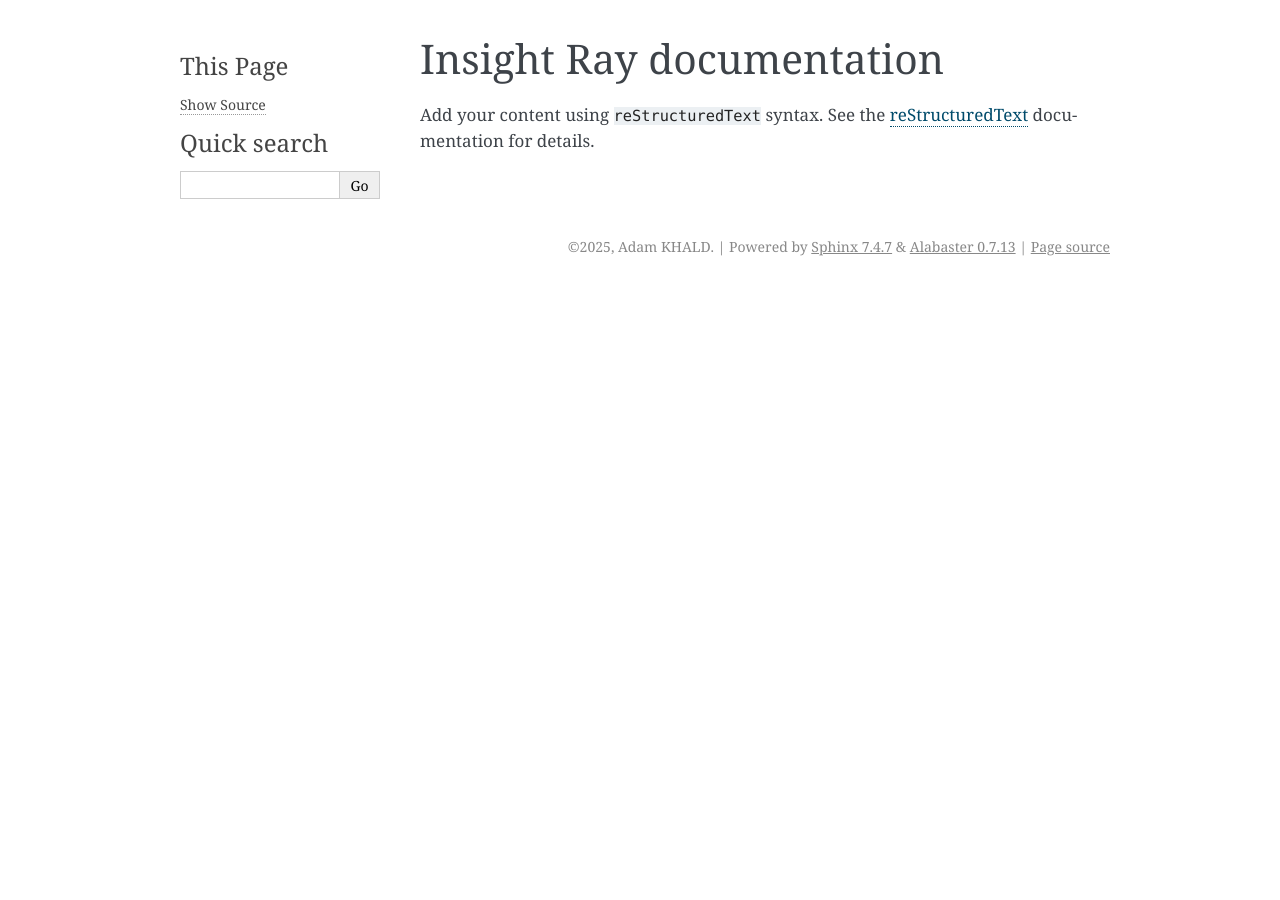
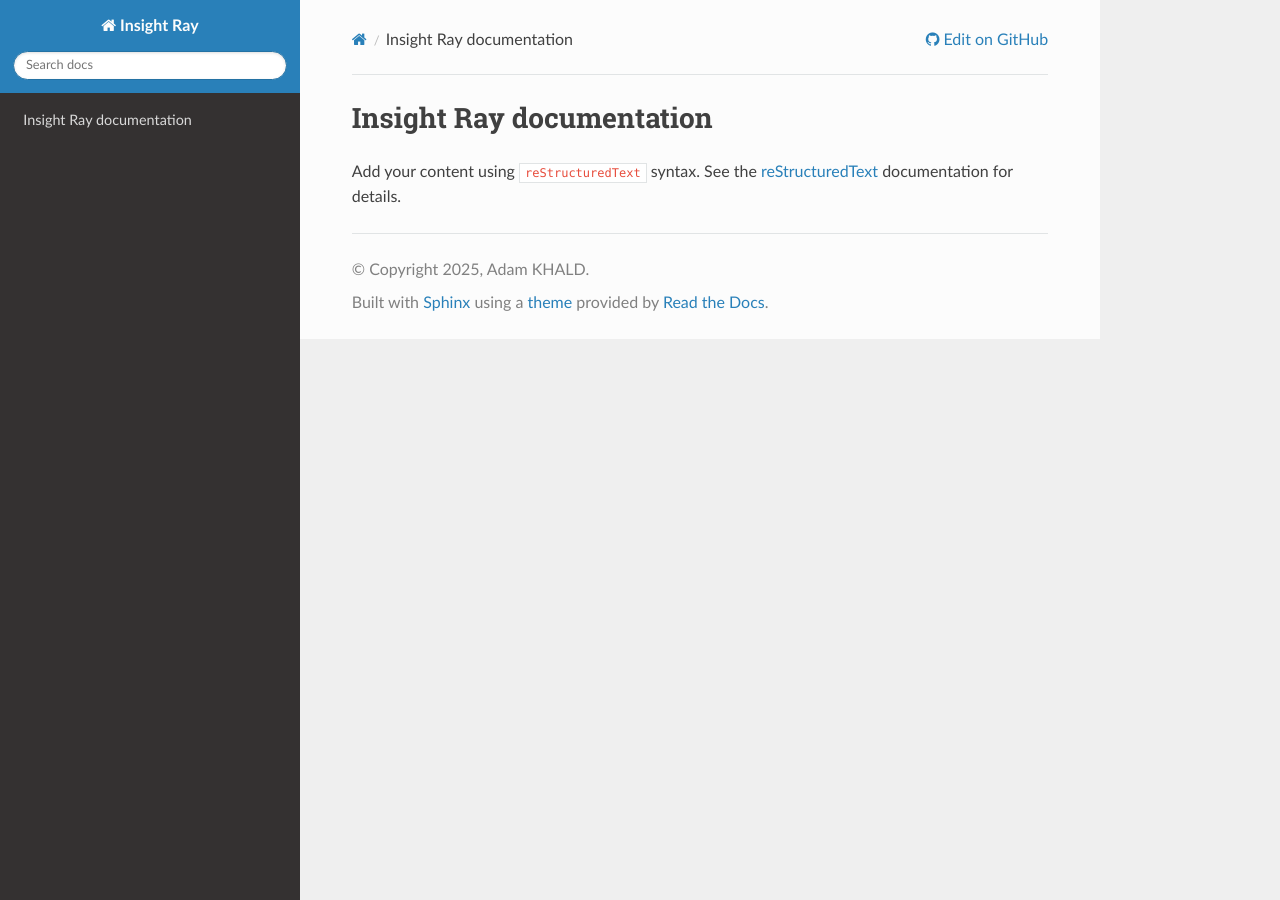
Before and after one commit to Adamkhald/InsightRay, a Sphinx documentation site: the page built from docs/docs/index.rst, in a window 1280 px wide. Built offline with Sphinx 7.4.7 and the Read the Docs theme 3.1.0, drawn with Linux system fonts in a browser that asks for light colours.

Commit message:
Update conf.py

```diff
--- a/docs/docs/conf.py
+++ b/docs/docs/conf.py
@@ -14,7 +14,15 @@ release = '1'
 # -- General configuration ---------------------------------------------------
 # https://www.sphinx-doc.org/en/master/usage/configuration.html#general-configuration
 
-extensions = []
+extensions = [
+    'sphinx.ext.autodoc',
+    'sphinx.ext.viewcode',
+    'sphinx.ext.napoleon',
+    'sphinx.ext.githubpages',
+    'sphinx.ext.intersphinx',
+    'sphinx_rtd_theme',
+    'myst_parser',  # For Markdown support
+]
 
 templates_path = ['_templates']
 exclude_patterns = ['_build', 'Thumbs.db', '.DS_Store']
@@ -24,5 +32,45 @@ exclude_patterns = ['_build', 'Thumbs.db', '.DS_Store']
 # -- Options for HTML output -------------------------------------------------
 # https://www.sphinx-doc.org/en/master/usage/configuration.html#options-for-html-output
 
-html_theme = 'alabaster'
+html_theme = 'sphinx_rtd_theme'
 html_static_path = ['_static']
+html_theme_options = {
+    'analytics_id': '',  # Provided by Google Analytics
+    'logo_only': False,
+    'display_version': True,
+    'prev_next_buttons_location': 'bottom',
+    'style_external_links': False,
+    'collapse_navigation': True,
+    'sticky_navigation': True,
+    'navigation_depth': 4,
+    'includehidden': True,
+    'titles_only': False
+}
+
+# Custom CSS
+html_static_path = ['_static']
+html_css_files = [
+    'custom.css',
+]
+
+# The master toctree document.
+master_doc = 'index'
+
+# Logo and favicon
+html_logo = '_static/logo.png'  # Add your logo here
+html_favicon = '_static/favicon.ico'  # Add your favicon here
+
+# Project's home page
+html_context = {
+    "display_github": True,
+    "github_user": "your-username",  # Replace with your GitHub username
+    "github_repo": "insight-ray",    # Replace with your repository name
+    "github_version": "main",
+    "conf_py_path": "/docs/",
+}
+
+# Napoleon settings for Google/NumPy style docstrings
+napoleon_google_docstring = True
+napoleon_numpy_docstring = True
+napoleon_include_init_with_doc = False
+napoleon_include_private_with_doc = False
```
